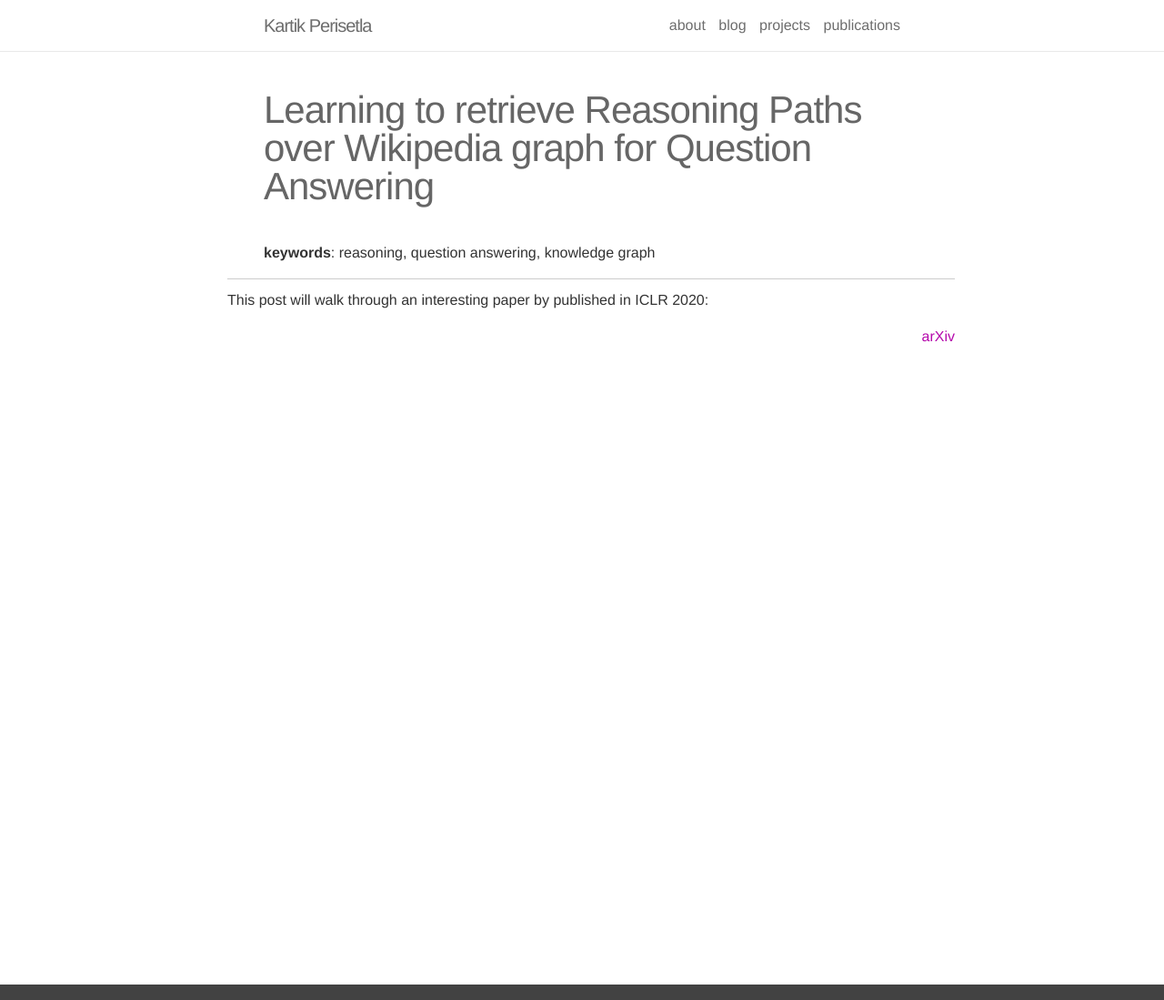
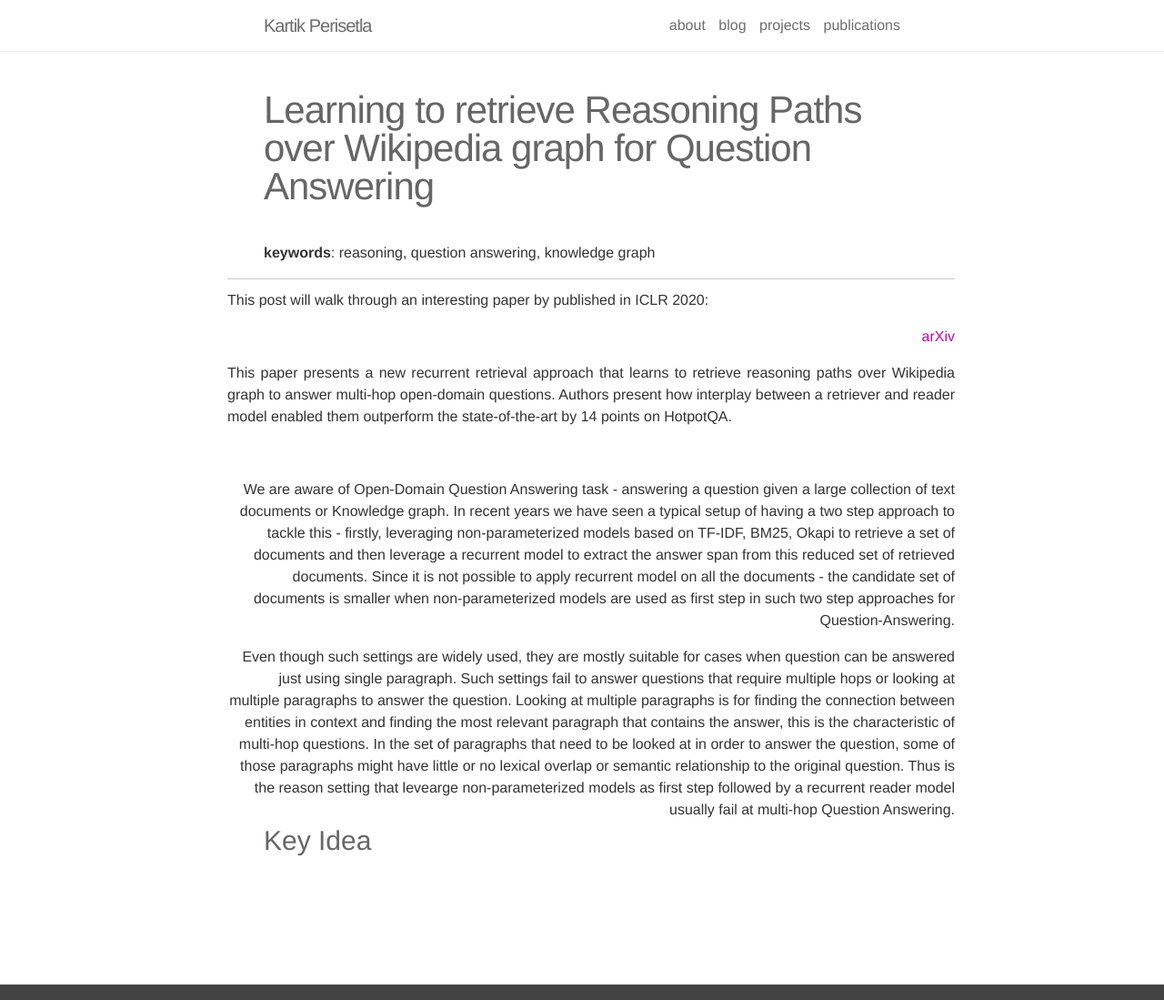
Before and after one commit to kartikperisetla/kartikperisetla.github.io, a Jekyll site: the page built from _posts/2020-06-19-learning-to-retrieve-reasoning-paths.markdown, in a window 1280 px wide and 1099 px high. Shown: the whole window at 91% size. Built offline with Jekyll 4.4.1, drawn with Linux system fonts in a browser that asks for light colours; nearby versions of some CDN libraries; comment, search, counter and statistics services are not loaded.

Commit message:
Update 2020-06-19-learning-to-retrieve-reasoning-paths.markdown

```diff
--- a/_posts/2020-06-19-learning-to-retrieve-reasoning-paths.markdown
+++ b/_posts/2020-06-19-learning-to-retrieve-reasoning-paths.markdown
@@ -10,13 +10,28 @@ comments: true
 <p align="justify">
     This post will walk through an interesting paper by published in ICLR 2020:
 </p>
-<a
-    href="https://arxiv.org/abs/1911.10470">[arXiv](https://arxiv.org/abs/1911.10470)
+<a href="https://arxiv.org/abs/1911.10470">[arXiv](https://arxiv.org/abs/1911.10470)
 </a>
+<p align="justify">
+    This paper presents a new recurrent retrieval approach that learns to retrieve reasoning paths over Wikipedia graph to answer multi-hop open-domain questions. Authors present how interplay between a retriever and reader model enabled them outperform the state-of-the-art by 14 points on HotpotQA.
+</p><br />
+
+We are aware of Open-Domain Question Answering task - answering a question given a large collection of text documents or Knowledge graph. In recent years we have seen a typical setup of having a two step approach to tackle this - firstly, leveraging non-parameterized models based on TF-IDF, BM25, Okapi to retrieve a set of documents and then leverage a recurrent model to extract the answer span from this reduced set of retrieved documents. Since it is not possible to apply recurrent model on all the documents - the candidate set of documents is smaller when non-parameterized models are used as first step in such two step approaches for Question-Answering.
+
+Even though such settings are widely used, they are mostly suitable for cases when question can be answered just using single paragraph. Such settings fail to answer questions that require multiple hops or looking at multiple paragraphs to answer the question. Looking at multiple paragraphs is for finding the connection between entities in context and finding the most relevant paragraph that contains the answer, this is the characteristic of multi-hop questions. In the set of paragraphs that need to be looked at in order to answer the question, some of those paragraphs might have little or no lexical overlap or semantic relationship to the original question. Thus is the reason setting that levearge non-parameterized models as first step followed by a recurrent reader model usually fail at multi-hop Question Answering.
+
+<h3>
+    Key Idea
+</h3>
+<p align="justify">
+</p>
+
+
 
 <br/>
 {% if page.comments %}
 <div id="disqus_thread"></div>
+
 <script>
 
 /**
```
